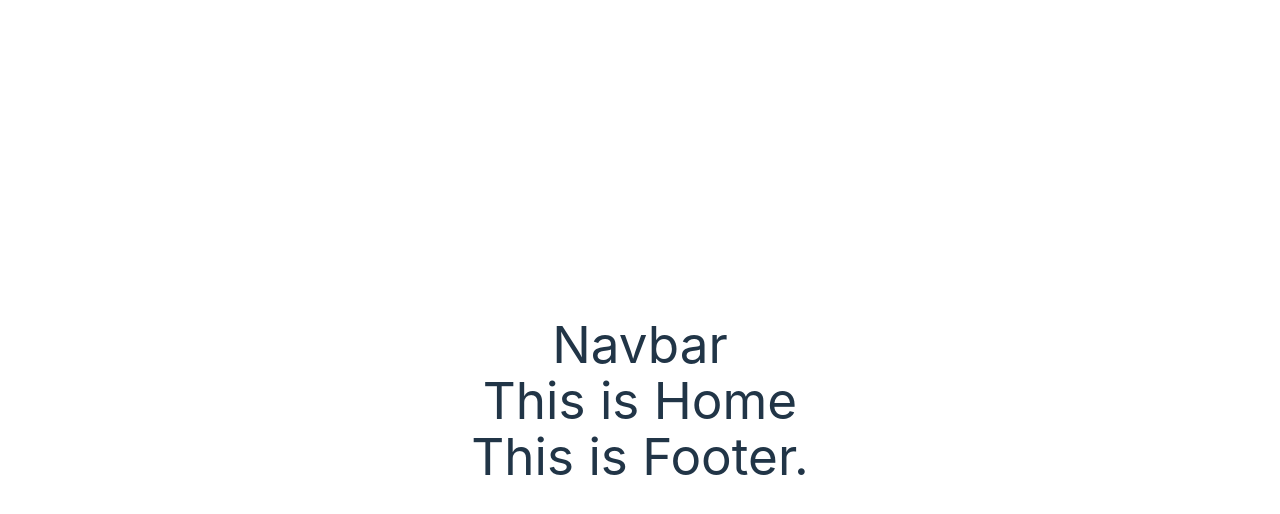
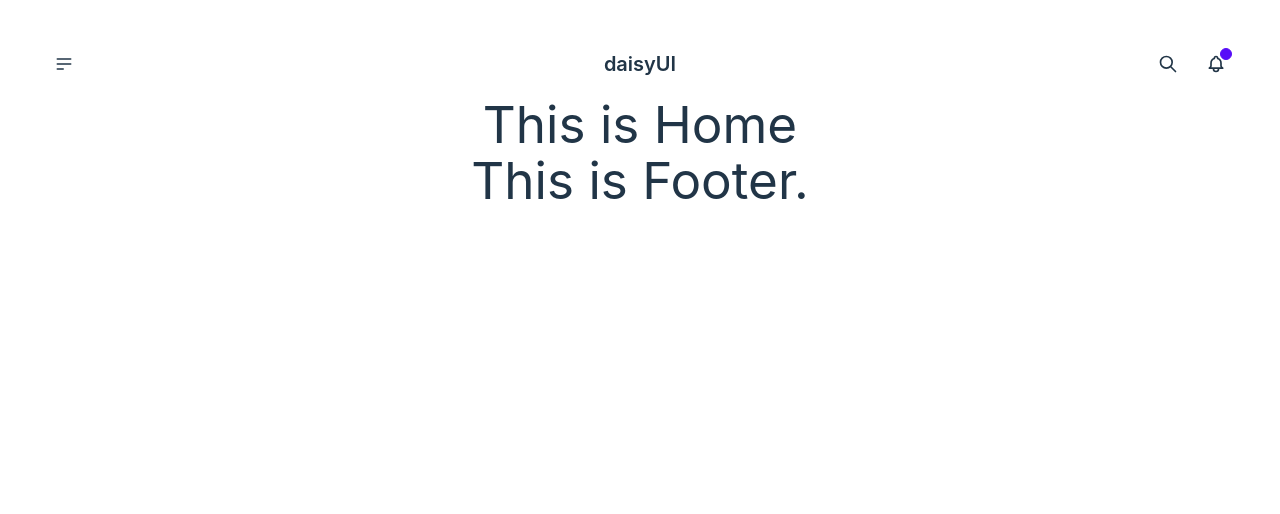
Before and after one commit to Fahmidur-arnob/Doctor-Orbit, a React (Vite) app: page / in a window 1280 px wide. Shown: the top 514 px of the page. Built offline with nearby package versions, Linux system fonts and the light colour scheme.

Commit message:
Third commit, fixed flex issues in index.css

```diff
--- a/src/Pages/Shared/Header/Header.jsx
+++ b/src/Pages/Shared/Header/Header.jsx
@@ -2,8 +2,33 @@
 
 const Navbar = () => {
     return (
-        <div>
-            <h1>Navbar</h1>
+        <div className="navbar bg-base-100">
+            <div className="navbar-start">
+                <div className="dropdown">
+                    <label tabIndex={0} className="btn btn-ghost btn-circle">
+                        <svg xmlns="http://www.w3.org/2000/svg" className="h-5 w-5" fill="none" viewBox="0 0 24 24" stroke="currentColor"><path strokeLinecap="round" strokeLinejoin="round" strokeWidth="2" d="M4 6h16M4 12h16M4 18h7" /></svg>
+                    </label>
+                    <ul tabIndex={0} className="menu menu-compact dropdown-content mt-3 p-2 shadow bg-base-100 rounded-box w-52">
+                        <li><a>Homepage</a></li>
+                        <li><a>Portfolio</a></li>
+                        <li><a>About</a></li>
+                    </ul>
+                </div>
+            </div>
+            <div className="navbar-center">
+                <a className="btn btn-ghost normal-case text-xl">daisyUI</a>
+            </div>
+            <div className="navbar-end">
+                <button className="btn btn-ghost btn-circle">
+                    <svg xmlns="http://www.w3.org/2000/svg" className="h-5 w-5" fill="none" viewBox="0 0 24 24" stroke="currentColor"><path strokeLinecap="round" strokeLinejoin="round" strokeWidth="2" d="M21 21l-6-6m2-5a7 7 0 11-14 0 7 7 0 0114 0z" /></svg>
+                </button>
+                <button className="btn btn-ghost btn-circle">
+                    <div className="indicator">
+                        <svg xmlns="http://www.w3.org/2000/svg" className="h-5 w-5" fill="none" viewBox="0 0 24 24" stroke="currentColor"><path strokeLinecap="round" strokeLinejoin="round" strokeWidth="2" d="M15 17h5l-1.405-1.405A2.032 2.032 0 0118 14.158V11a6.002 6.002 0 00-4-5.659V5a2 2 0 10-4 0v.341C7.67 6.165 6 8.388 6 11v3.159c0 .538-.214 1.055-.595 1.436L4 17h5m6 0v1a3 3 0 11-6 0v-1m6 0H9" /></svg>
+                        <span className="badge badge-xs badge-primary indicator-item"></span>
+                    </div>
+                </button>
+            </div>
         </div>
     );
 };
--- a/src/index.css
+++ b/src/index.css
@@ -27,13 +27,13 @@
   color: #535bf2;
 }
 
-body {
+/* body {
   margin: 0;
   display: flex;
   place-items: center;
   min-width: 320px;
   min-height: 100vh;
-}
+} */
 
 h1 {
   font-size: 3.2em;
```
